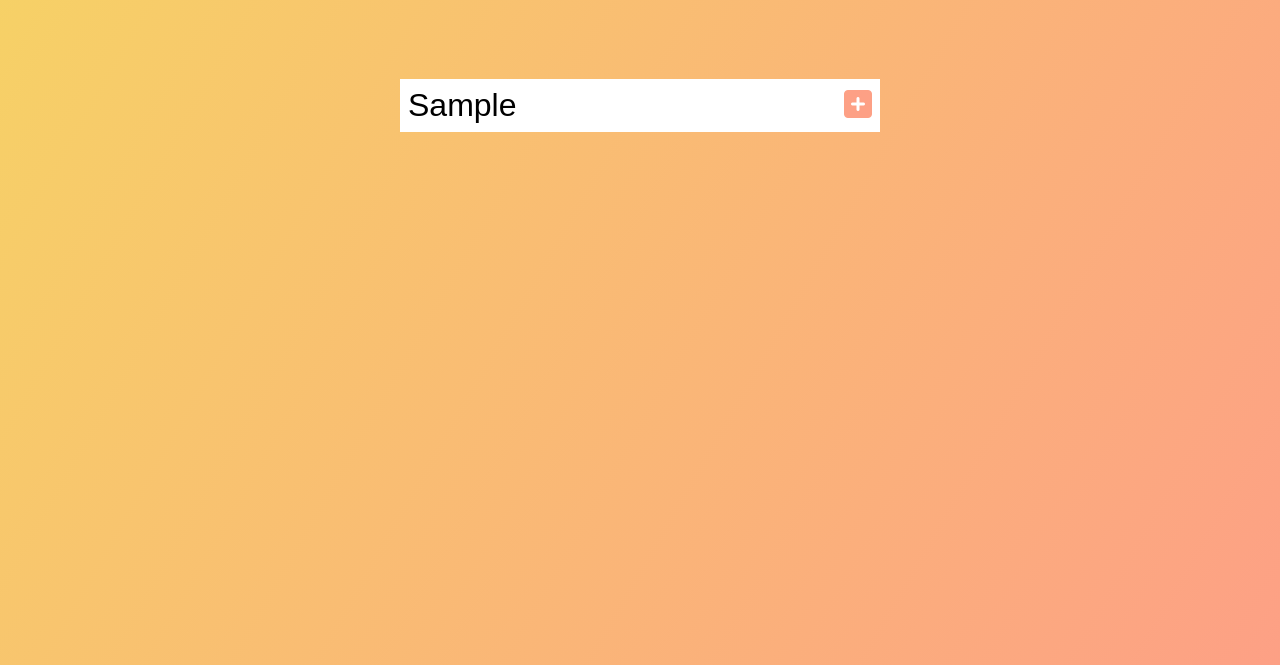
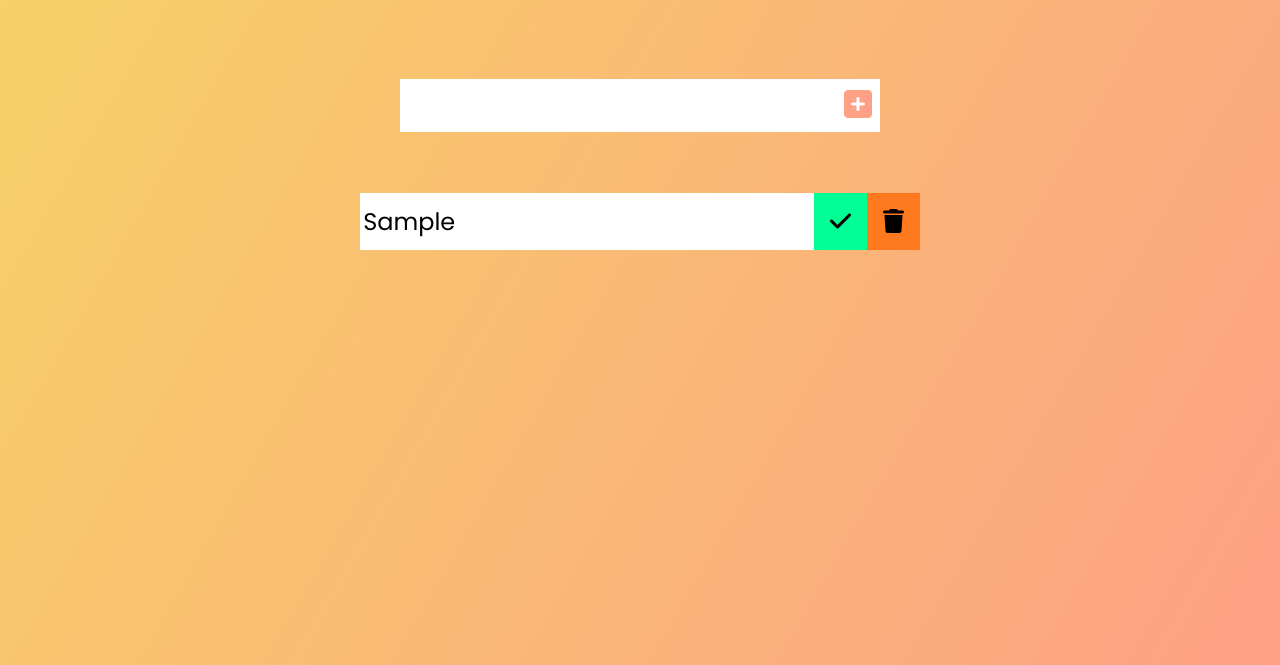
Before and after one commit to BarbarosVKG/ToDoList2, a plain HTML site: page index.html in a window 1280 px wide. Both pictures are taken after typing "Sample" into the empty fields and a click on the button 858 px from the left and 240 px from the top of the page. Shown: the part 135-800 px from the top of the page. Drawn offline with Linux system fonts and the light colour scheme.

Commit message:
programa funcionando correctamente. falta concluir el mismo con la funcionalidad de almacenamiento interno.

```diff
--- a/app.js
+++ b/app.js
@@ -4,7 +4,11 @@ const todoList=document.querySelector('.todo-list');
 
 
 
+
 todoButon.addEventListener("click", addTodo);
+todoList.addEventListener("click",deleteTodo);
+
+
 
 
 
@@ -15,11 +19,51 @@ todoButon.addEventListener("click", addTodo);
 function addTodo(event){
 event.preventDefault();
 //todoDiv Creacion
-const todoDiv=document.createElement("div");
-todoDiv.classList.add="todo";
+const todoDiv=document.createElement("li");
+todoDiv.setAttribute("id",`li`)
+const div=document.createElement("div");
+        div.classList.add("divertido");
+
+
 //create Li
-const newTodo=document.createElement("li");
+const newTodo=document.createElement("span");
 newTodo.innerText=todoInput.value;
 newTodo.classList.add("todo-item");
 todoDiv.appendChild(newTodo);
+
+
+const completedButon=document.createElement("button");
+      completedButon.innerHTML= '<i class="fas fa-check"></i>';
+      completedButon.classList.add("complete-btn");
+      div.appendChild(completedButon);
+
+
+const trashButton=document.createElement("button");
+      trashButton.classList.add("delete-btn");
+      trashButton.innerHTML='<i class="fas fa-trash"></i>';
+      div.appendChild(trashButton);
+      todoDiv.appendChild(div)
+      todoList.appendChild(todoDiv);
+      todoInput.value="";
+
+
+
+    //   trashButton.addEventListener("click",function(){
+    //       todoDiv.parentNode.removeChild(todoDiv);
+    //   });
+
+
 }
+
+function deleteTodo(e){
+     console.log(e.target);
+     const item=e.target;
+     //eliminar
+     if (item.classList[0]==="delete-btn"){
+         item.parentElement.parentElement.remove(); //ELIMINAMOS EL PADRE,VAMOS DE ATRAS HACIA DELANTE.
+     }
+     else if (item.classList[0]==="complete-btn"){
+         item.parentElement.parentElement.classList.toggle("completed");
+
+     }
+}
--- a/style.css
+++ b/style.css
@@ -44,3 +44,55 @@ form>button:hover{
     color:#fff;
     background: #fda085;
 }
+
+.fa-trash,.fa-check{
+    pointer-events: none;
+    font-size: 1.5rem;
+}
+/* hacemos que el logo de los botones sea inclickeable de esta forma el click es sobre el boton */
+.completed{
+    text-decoration: line-through;
+}
+
+
+.todo-list{
+    list-style: none;
+}
+
+
+
+#li{
+    padding: 0;
+    display: flex;
+    justify-content: space-between;
+    align-items: center;
+    color: black;
+    background-color: #fff;
+    width:35rem;
+    font-size: 1.5rem;
+    margin-top: 0.5rem;
+}
+
+.todo-container{
+    display: flex;
+    justify-content: center;
+    align-items: center;
+}
+
+.complete-btn,.delete-btn{
+    padding: 1rem;
+    font-size: 1rem;
+    border: none;
+}
+span {
+    margin-left: 0.2rem;
+    font-family: 'Poppins' , sans-serif;
+
+}
+
+.complete-btn{
+    background:#00ff95;
+}
+.delete-btn{
+    background:#ff791f;
+}
```
Also changed, not shown: index.html (+6 -0 lines).
